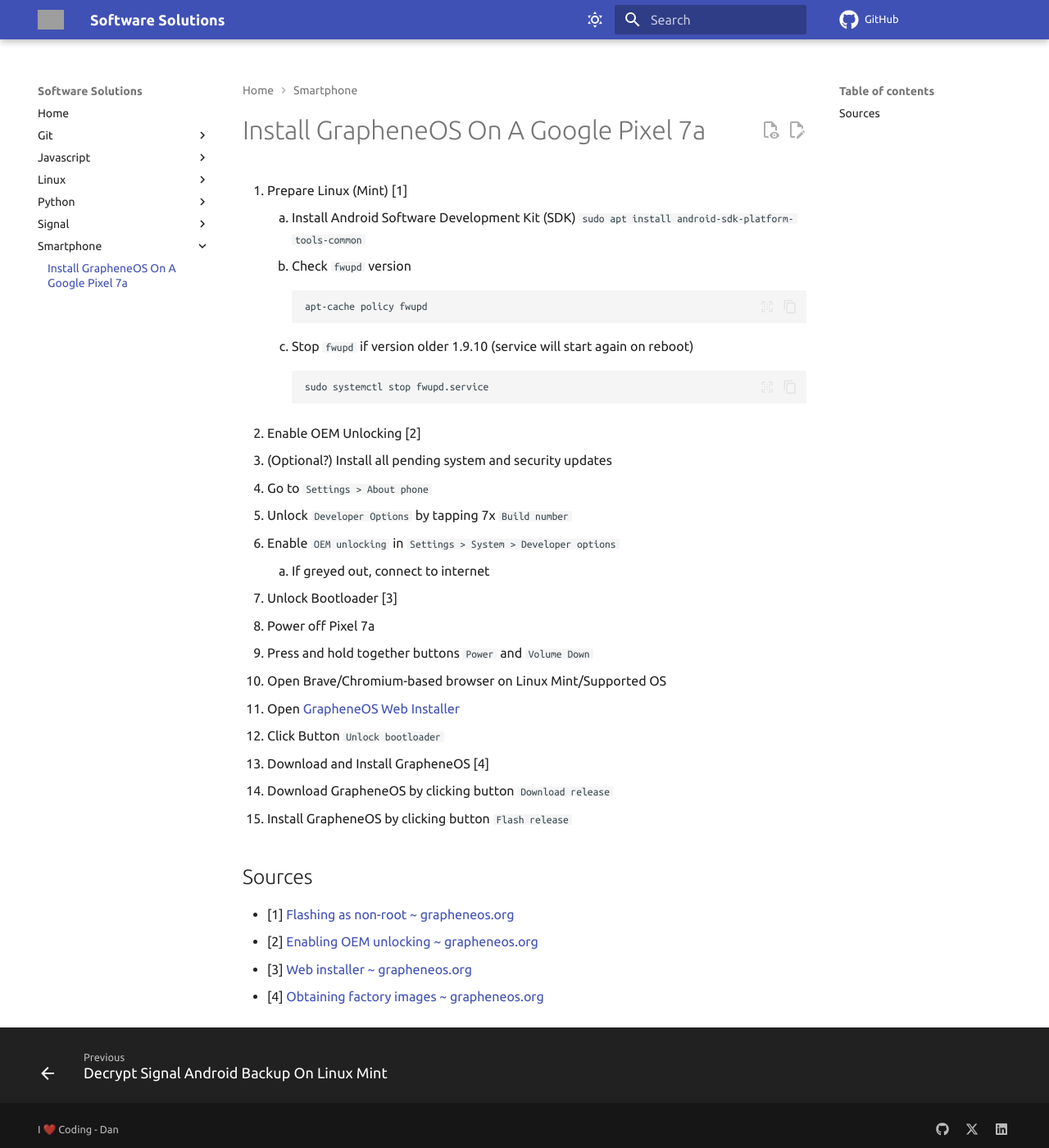
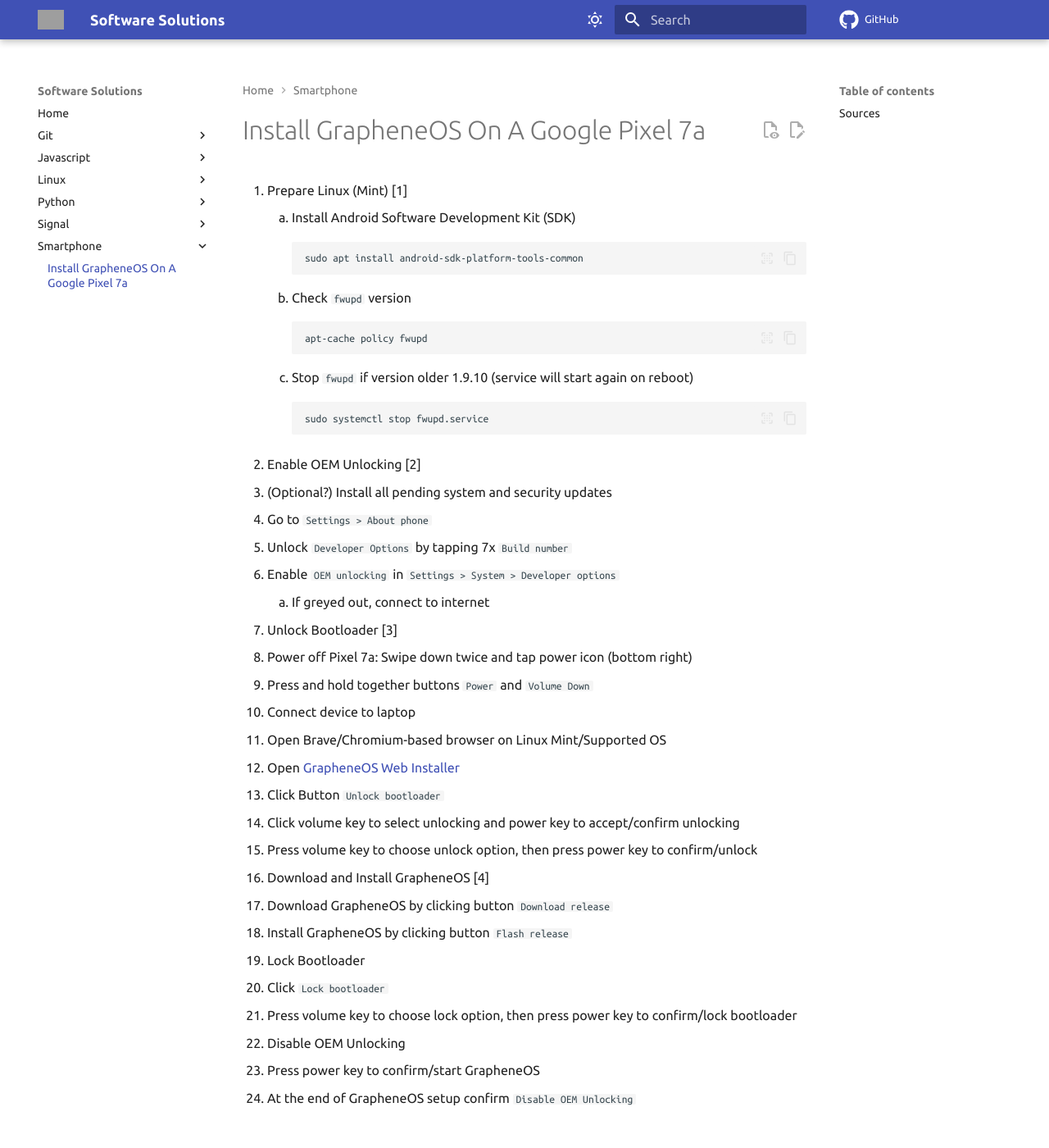
Before and after one commit to danieldreke/software-solutions, an MkDocs documentation site: the page built from docs/smartphone/install-grapheneos-on-google-pixel-7a.md, in a window 1280 px wide and 1400 px high. Shown: the whole window at 82% size. Built offline with MkDocs 1.6.1 and Material for MkDocs 9.7.7, drawn with Linux system fonts in a browser that asks for light colours; comment, search, counter and statistics services are not loaded; grey boxes are pictures that could not be loaded.

Commit message:
Add missing installation steps

````diff
--- a/docs/smartphone/install-grapheneos-on-google-pixel-7a.md
+++ b/docs/smartphone/install-grapheneos-on-google-pixel-7a.md
@@ -2,7 +2,7 @@
 
 1. Prepare Linux (Mint) [1]
     1. Install Android Software Development Kit (SDK)
-	    ```
+       ```
        sudo apt install android-sdk-platform-tools-common
        ```
     2. Check `fwupd` version
@@ -20,14 +20,23 @@
    4. Enable `OEM unlocking` in `Settings > System > Developer options`
       1. If greyed out, connect to internet
 3. Unlock Bootloader [3]
-   1. Power off Pixel 7a
+   1. Power off Pixel 7a: Swipe down twice and tap power icon (bottom right)
    2. Press and hold together buttons `Power` and `Volume Down`
-   3. Open Brave/Chromium-based browser on Linux Mint/Supported OS
-   4. Open [GrapheneOS Web Installer](https://grapheneos.org/install/web#unlocking-the-bootloader)
-   5. Click Button `Unlock bootloader`
+   3. Connect device to laptop
+   4. Open Brave/Chromium-based browser on Linux Mint/Supported OS
+   5. Open [GrapheneOS Web Installer](https://grapheneos.org/install/web#unlocking-the-bootloader)
+   6. Click Button `Unlock bootloader`
+   7. Click volume key to select unlocking and power key to accept/confirm unlocking
+   8. Press volume key to choose unlock option, then press power key to confirm/unlock
 4. Download and Install GrapheneOS [4]
    1. Download GrapheneOS by clicking button `Download release`
    2. Install GrapheneOS by clicking button `Flash release`
+5. Lock Bootloader
+   1. Click `Lock bootloader`
+   2. Press volume key to choose lock option, then press power key to confirm/lock bootloader
+6. Disable OEM Unlocking
+   1. Press power key to confirm/start GrapheneOS
+   2. At the end of GrapheneOS setup confirm `Disable OEM Unlocking`
 
 ## Sources
 
````
